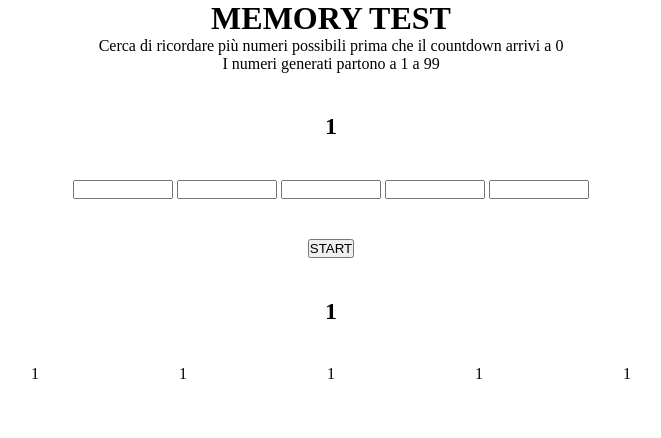
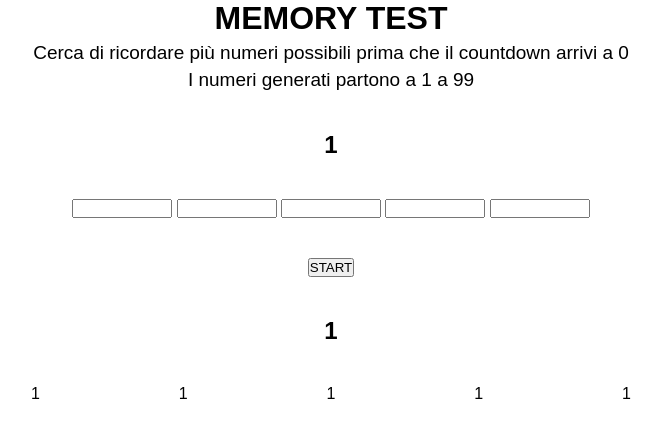
Before and after one commit to Riccardo15Pinto/js-simon, a plain HTML site: page index.html in a window 1280 px wide. Shown: the whole page, without its empty margins (309-970 px from the left). Drawn offline with Linux system fonts and the light colour scheme.

Commit message:
fix generics tag section

```diff
--- a/css/style.css
+++ b/css/style.css
@@ -8,10 +8,8 @@
 
 /* Genereics */
 
-.container{
-    margin: 0 auto;
-    width: 600px;
-    text-align: center;
+body{
+    font-family: sans-serif;
 }
 
 input{
@@ -22,11 +20,26 @@ div{
     margin: 40px 0;
 }
 
+p{
+    font-size: 19px;
+    margin: 5px 0;
+}
+
+/*main content*/
+
+.container{
+    margin: 0 auto;
+    width: 600px;
+    text-align: center;
+}
+
 #bottom-element{
     display: flex;
     justify-content: space-between;
 }
 
+/*Utility*/
+
 .d-none{
     display: none;
 }
```
